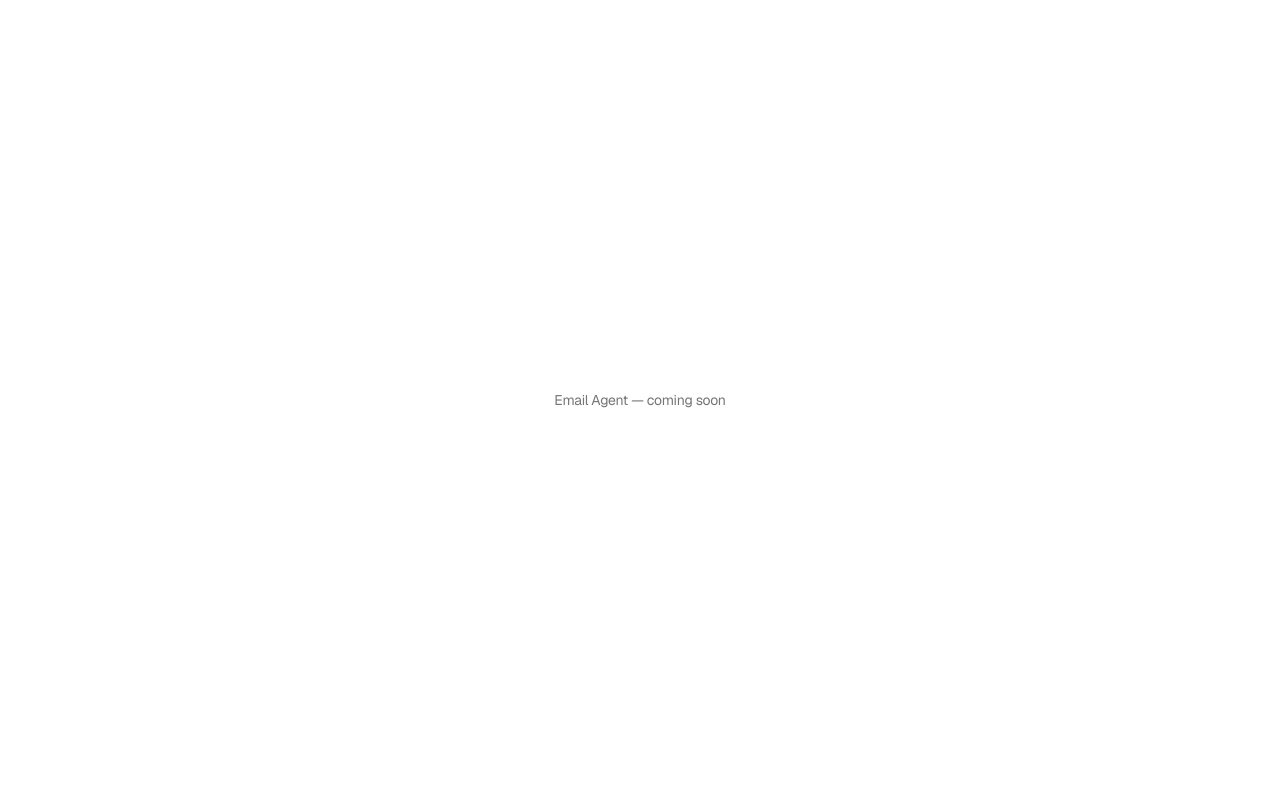
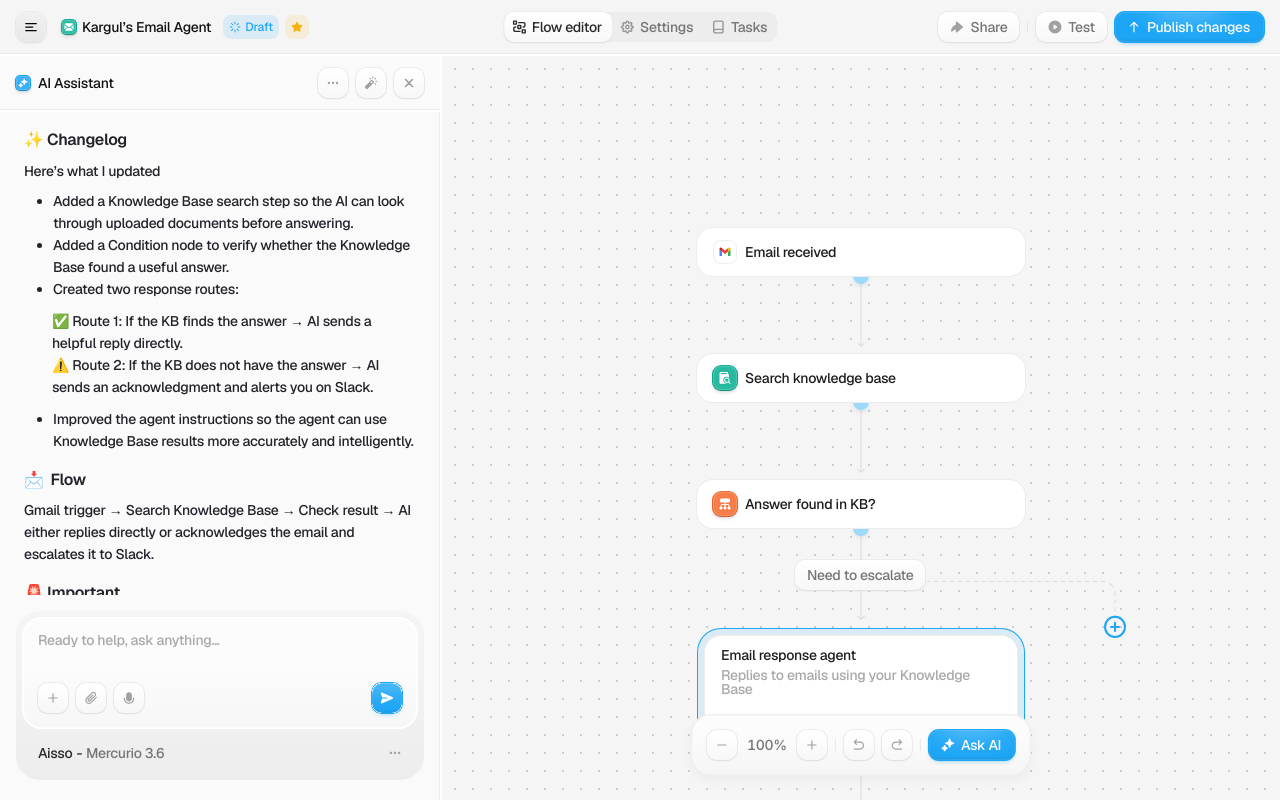
Before and after one commit to kargulstudio/email-agent, a Next.js app: page / in a window 1280 px wide. Built offline with nearby package versions, Linux system fonts and the light colour scheme.

Commit message:
Compose the Email Agent page
Wires the top bar, assistant panel and canvas together with publish,
selection and history state, replacing the placeholder page.

```diff
--- a/app/page.tsx
+++ b/app/page.tsx
@@ -1,3 +1,5 @@
-export default function Page() {
-  return <main className="grid h-full place-items-center text-sm text-fg-muted">Email Agent — coming soon</main>
+import { EmailAgentApp } from "@/components/email-agent-app"
+
+export default function EmailAgentPage() {
+  return <EmailAgentApp />
 }
--- /dev/null
+++ b/components/email-agent-app.tsx
@@ -0,0 +1,162 @@
+"use client"
+
+import { useCallback, useEffect, useRef, useState } from "react"
+import { flushSync } from "react-dom"
+import { toast } from "sonner"
+import { cn } from "@/lib/utils"
+import {
+  INITIAL_MESSAGES,
+  SUGGESTION_PROMPT,
+  mockReply,
+  type ChatMessage,
+  type ModelName,
+  type TabId,
+} from "@/lib/data"
+import { useFlowHistory, type FlowState } from "@/lib/use-flow-history"
+import { TopBar } from "./top-bar"
+import { AssistantPanel } from "./assistant-panel"
+import { DEFAULT_VIEWPORT, FlowCanvas, type Viewport } from "./flow-canvas"
+import { SettingsPanel, TasksPanel } from "./placeholder-panels"
+
+const signature = (s: FlowState) => [...s.nodes, ...s.branch].map((n) => n.id).join("|")
+
+let msgSeq = 0
+const nextId = () => `m-${++msgSeq}`
+
+/** Figma 1:5204 — "Kargul’s Email Agent" builder. Owns all prototype state. */
+export function EmailAgentApp() {
+  const flow = useFlowHistory()
+  const [tab, setTab] = useState<TabId>("flow")
+  const [panelOpen, setPanelOpen] = useState(true)
+  const [starred, setStarred] = useState(true)
+  const [testing, setTesting] = useState(false)
+  const [publishedSig, setPublishedSig] = useState<string | null>(null)
+  const [viewport, setViewport] = useState<Viewport>(DEFAULT_VIEWPORT)
+  const [messages, setMessages] = useState<ChatMessage[]>(INITIAL_MESSAGES)
+  const [typing, setTyping] = useState(false)
+  const [model, setModel] = useState<ModelName>("Mercurio 3.6")
+  const composerRef = useRef<HTMLTextAreaElement>(null)
+  const timers = useRef<number[]>([])
+
+  const published = publishedSig === signature(flow.state)
+
+  useEffect(() => {
+    const pending = timers.current
+    return () => pending.forEach((t) => window.clearTimeout(t))
+  }, [])
+  const later = (fn: () => void, ms: number) => {
+    timers.current.push(window.setTimeout(fn, ms))
+  }
+
+  const send = (text: string) => {
+    setMessages((m) => [...m, { id: nextId(), role: "user", text }])
+    setTyping(true)
+    later(() => {
+      setTyping(false)
+      setMessages((m) => [...m, { id: nextId(), role: "assistant", kind: "text", text: mockReply(text) }])
+    }, 900 + Math.min(text.length * 12, 900))
+  }
+
+  const focusComposer = () => {
+    if (!panelOpen) flushSync(() => setPanelOpen(true))
+    composerRef.current?.focus({ preventScroll: true })
+  }
+
+  const { undo, redo } = flow
+  // ⌘Z / ⇧⌘Z on the canvas (not while typing)
+  const onKey = useCallback(
+    (e: KeyboardEvent) => {
+      const typingInField = e.target instanceof Element && e.target.closest("input, textarea, [contenteditable=true]")
+      if (typingInField || !(e.metaKey || e.ctrlKey) || e.key.toLowerCase() !== "z") return
+      e.preventDefault()
+      if (e.shiftKey) redo()
+      else undo()
+    },
+    [undo, redo],
+  )
+  useEffect(() => {
+    window.addEventListener("keydown", onKey)
+    return () => window.removeEventListener("keydown", onKey)
+  }, [onKey])
+
+  return (
+    <div className="email-agent flex h-dvh min-h-[640px] min-w-[1024px] flex-col gap-[2px] overflow-hidden">
+      <TopBar
+        tab={tab}
+        onTabChange={setTab}
+        panelOpen={panelOpen}
+        onTogglePanel={() => setPanelOpen((o) => !o)}
+        published={published}
+        starred={starred}
+        onToggleStar={() => setStarred((s) => !s)}
+        onShare={() => {
+          void navigator.clipboard?.writeText(window.location.href).catch(() => {})
+          toast.success("Link copied", { description: "Anyone in your workspace can open this agent." })
+        }}
+        testing={testing}
+        onTest={() => {
+          setTesting(true)
+          toast("Test run started", { description: "Sending a sample email through the flow…" })
+          later(() => {
+            setTesting(false)
+            toast.success("Test passed", { description: "KB had an answer → Route 1 replied in 1.8s." })
+          }, 1600)
+        }}
+        onPublish={() => {
+          setPublishedSig(signature(flow.state))
+          toast.success("Changes published", { description: "Kargul’s Email Agent is live for new emails." })
+        }}
+      />
+
+      <div className="flex min-h-0 flex-1">
+        {/* AI Assistant: collapses to 0 (menu button reopens). 440 + 2px white seam. */}
+        <div
+          id="ea-assistant"
+          inert={!panelOpen}
+          aria-hidden={!panelOpen}
+          className={cn(
+            "h-full shrink-0 overflow-hidden transition-[width] duration-200 ease-[cubic-bezier(0.23,1,0.32,1)] motion-reduce:transition-none",
+            panelOpen ? "w-[442px]" : "w-0",
+          )}
+        >
+          <AssistantPanel
+            messages={messages}
+            typing={typing}
+            model={model}
+            onModelChange={(m) => {
+              setModel(m)
+              toast(`Switched to ${m}`)
+            }}
+            onSend={send}
+            onSuggest={() => send(SUGGESTION_PROMPT)}
+            onClear={() => setMessages(INITIAL_MESSAGES)}
+            onClose={() => setPanelOpen(false)}
+            composerRef={composerRef}
+          />
+        </div>
+
+        <main id="ea-main" role="tabpanel" aria-labelledby={`ea-tab-${tab}`} className="flex min-w-0 flex-1">
+          {tab === "flow" && (
+            <FlowCanvas
+              nodes={flow.state.nodes}
+              branch={flow.state.branch}
+              selectedId={flow.state.selectedId}
+              onSelect={flow.select}
+              onAddMain={flow.addMain}
+              onAddBranch={flow.addBranch}
+              canUndo={flow.canUndo}
+              canRedo={flow.canRedo}
+              onUndo={flow.undo}
+              onRedo={flow.redo}
+              onAskAI={focusComposer}
+              viewport={viewport}
+              onViewportChange={setViewport}
+            />
+          )}
+          {tab === "settings" && <SettingsPanel />}
+          {tab === "tasks" && <TasksPanel />}
+        </main>
+      </div>
+    </div>
+  )
+}
```
